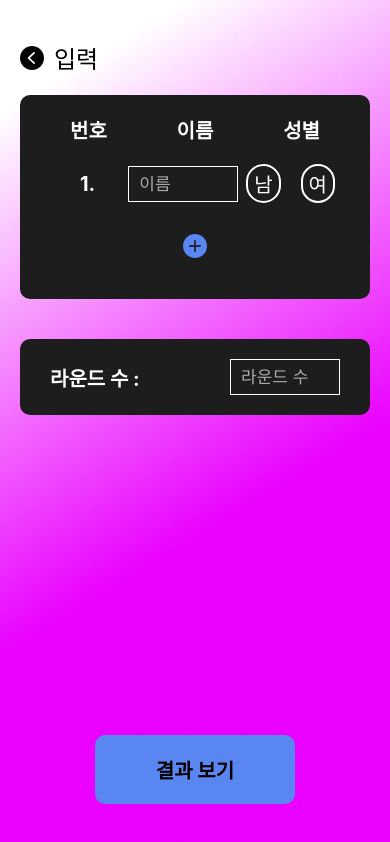
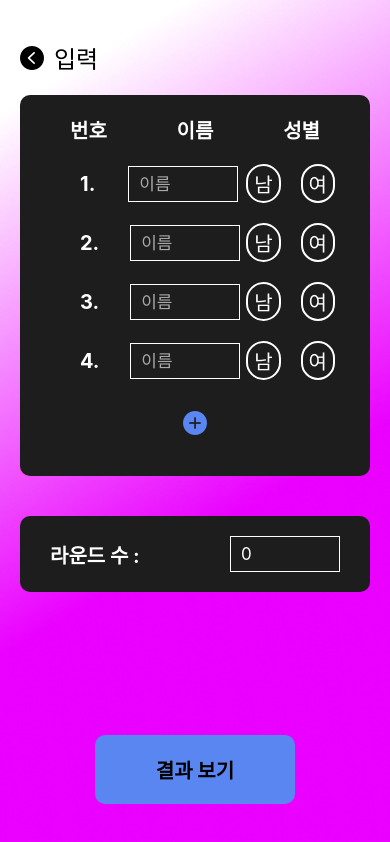
Before and after one commit to peaceRyun/cocktime, a React Native app: screen /InputS in a window 390 px wide. Built offline with nearby package versions, Linux system fonts and the light colour scheme.

Commit message:
zustand 설치, input 기능 구현1(이름, 성별, 라운드 제출 기능)

```diff
--- a/package.json
+++ b/package.json
@@ -16,7 +16,8 @@
         "expo-linear-gradient": "^14.1.5",
         "expo-status-bar": "~2.2.3",
         "react": "19.0.0",
-        "react-native": "0.79.5"
+        "react-native": "0.79.5",
+        "zustand": "^5.0.6"
     },
     "devDependencies": {
         "@babel/core": "^7.28.0"
--- a/src/screens/InputScreen.js
+++ b/src/screens/InputScreen.js
@@ -1,27 +1,20 @@
 import { View, Text, StyleSheet, TouchableOpacity, TextInput, Alert, Image } from 'react-native';
 import AntDesign from '@expo/vector-icons/AntDesign';
-import { useState } from 'react';
+import useGameStore from '../store/useGameStore';
 
 export default function InputScreen({ navigation }) {
-    const [name, setName] = useState('');
-    const [turns, setTurns] = useState('');
-    const [isGenderChecked, setIsGenderChecked] = useState(false);
+    const { people, addPerson, rounds, setRounds, updatePerson } = useGameStore();
 
     const handleSubmit = () => {
-        // if (!name) {
-        //     Alert.alert('알림', '이름을 입력해주세요.');
-        //     return;
-        // }
-        // if (!isGenderChecked) {
-        //     Alert.alert('알림', '성별 체크해주세요.');
-        //     return;
-        // }
-        // if (!turns) {
-        //     Alert.alert('알림', '턴 수를 입력해주세요.');
-        //     return;
-        // }
+        // Example validation: Check if all names are filled
+        const isDataComplete = people.every((p) => p.name && p.gender);
+        if (!isDataComplete || rounds <= 0) {
+            Alert.alert('알림', '모든 이름, 성별, 라운드 수를 입력해주세요.');
+            return;
+        }
         navigation.navigate('OutputS');
     };
+
     return (
         <View style={styles.container}>
             <Image
@@ -41,7 +34,8 @@ export default function InputScreen({ navigation }) {
                     <Text style={{ fontWeight: 700, fontSize: 20, color: '#fff' }}>성별</Text>
                 </View>
                 <View style={styles.peopleList}>
-                    <View style={styles.peopleItem}>
+                    {people.map((person) => (
+                        <View style={styles.peopleItem} key={person.id}>
                             <Text
                                 style={{
                                     color: '#fff',
@@ -50,38 +44,33 @@ export default function InputScreen({ navigation }) {
                                     marginHorizontal: 10,
                                 }}
                             >
-                            1.
+                                {person.id}.
                             </Text>
                             <TextInput
                                 style={styles.inputCont}
-                            value={name}
-                            onChangeText={setName}
+                                value={person.name}
+                                onChangeText={(text) => updatePerson(person.id, 'name', text)}
                                 placeholder='이름'
                                 placeholderTextColor='#A9A9A9'
                             ></TextInput>
                             <View style={styles.genderCheckboxes}>
-                            <TouchableOpacity style={styles.checkboxCont}>
-                                <Text
-                                    style={{ color: '#fff', fontWeight: 400, fontSize: 20 }}
-                                    value={isGenderChecked}
-                                    onValueChange={setIsGenderChecked}
+                                <TouchableOpacity
+                                    style={[styles.checkboxCont, person.gender === 'male' && styles.checkboxSelected]}
+                                    onPress={() => updatePerson(person.id, 'gender', 'male')}
                                 >
-                                    남
-                                </Text>
+                                    <Text style={{ color: '#fff', fontWeight: 400, fontSize: 20 }}>남</Text>
                                 </TouchableOpacity>
-                            <TouchableOpacity style={styles.checkboxCont}>
-                                <Text
-                                    style={{ color: '#fff', fontWeight: 400, fontSize: 20 }}
-                                    value={isGenderChecked}
-                                    onValueChange={setIsGenderChecked}
+                                <TouchableOpacity
+                                    style={[styles.checkboxCont, person.gender === 'female' && styles.checkboxSelected]}
+                                    onPress={() => updatePerson(person.id, 'gender', 'female')}
                                 >
-                                    여
-                                </Text>
+                                    <Text style={{ color: '#fff', fontWeight: 400, fontSize: 20 }}>여</Text>
                                 </TouchableOpacity>
                             </View>
                         </View>
+                    ))}
                     <View style={{ display: 'flex', alignItems: 'center', justifyContent: 'center' }}>
-                        <TouchableOpacity style={{ padding: 20 }}>
+                        <TouchableOpacity style={{ padding: 20 }} onPress={addPerson}>
                             <AntDesign name='pluscircle' size={24} color='#5A86F1' />
                         </TouchableOpacity>
                     </View>
@@ -101,10 +90,11 @@ export default function InputScreen({ navigation }) {
                     <Text style={{ color: '#fff', fontWeight: 700, fontSize: 20 }}>라운드 수 : </Text>
                     <TextInput
                         style={styles.inputCont}
-                        value={turns}
-                        onChangeText={setTurns}
+                        value={rounds.toString()}
+                        onChangeText={(text) => setRounds(parseInt(text) || 0)}
                         placeholder='라운드 수'
                         placeholderTextColor='#A9A9A9'
+                        keyboardType='numeric'
                     ></TextInput>
                 </View>
             </View>
@@ -178,6 +168,10 @@ const styles = StyleSheet.create({
         borderColor: '#fff',
         borderRadius: 100,
     },
+    checkboxSelected: {
+        borderColor: '#5A86F1',
+        backgroundColor: '#5A86F1',
+    },
     resultBtn: {
         width: 200,
         backgroundColor: '#5A86F1',
@@ -192,3 +186,4 @@ const styles = StyleSheet.create({
         fontWeight: 700,
     },
 });
+('');
--- /dev/null
+++ b/src/store/useGameStore.js
@@ -0,0 +1,31 @@
+import { create } from 'zustand';
+
+const useGameStore = create((set) => ({
+    people: [
+        { id: 1, name: '', gender: '' },
+        { id: 2, name: '', gender: '' },
+        { id: 3, name: '', gender: '' },
+        { id: 4, name: '', gender: '' },
+    ],
+    rounds: 0,
+    setRounds: (rounds) => set({ rounds }),
+    addPerson: () =>
+        set((state) => ({
+            people: [
+                ...state.people,
+                {
+                    id: state.people.length + 1,
+                    name: '',
+                    gender: '',
+                },
+            ],
+        })),
+    updatePerson: (id, field, value) =>
+        set((state) => ({
+            people: state.people.map((person) =>
+                person.id === id ? { ...person, [field]: value } : person
+            ),
+        })),
+}));
+
+export default useGameStore;
```
Also changed, not shown: 1 other file (tests, documents, lock files or other folders). Lines whose indentation alone changed are shown as unchanged.
